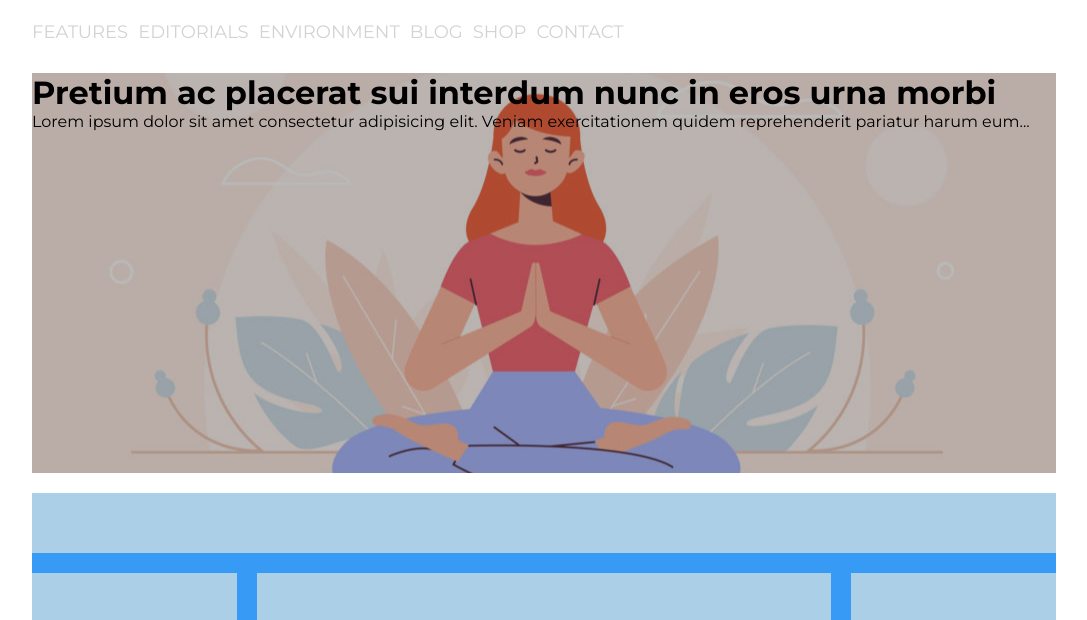
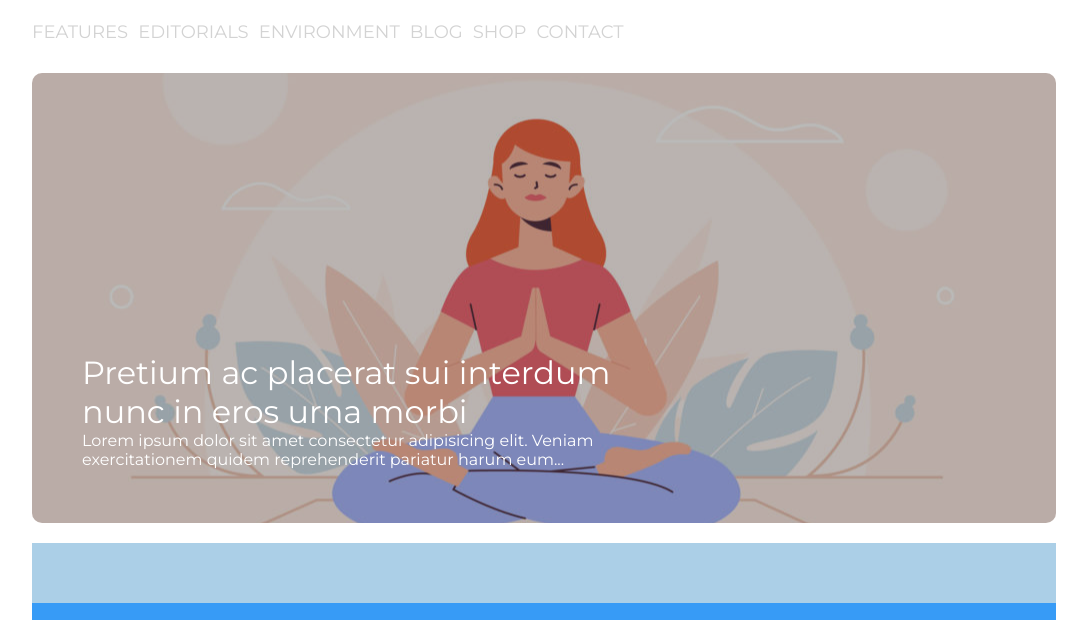
Before and after one commit to GiandoSaba/htmlcss-wp, a plain HTML site: page index.html in a window 1280 px wide. Shown: the part 103-723 px from the top of the page, without its empty margins (96-1183 px from the left). Drawn offline with Linux system fonts and the light colour scheme.

Commit message:
finish_jumbo

```diff
--- a/css/style.css
+++ b/css/style.css
@@ -48,7 +48,8 @@ header img {
     background-image: url(../img/banner.jpg);
     background-size: cover;
     background-position: center;
-    height: 400px;
+    border-radius: 10px;
+    height: 450px;
     width: 100%;
     margin: 20px 0;
 }
@@ -56,7 +57,20 @@ header img {
 .background {
     width: 100%;
     height: 100%;
+    border-radius: 10px;
     background-color: rgba(29, 29, 29, 0.3);
+}
+
+.jumbo-content {
+    color: white;
+    width: 70%;
+    padding: 280px 50px 60px;
+    height: 100%;
+}
+
+.jumbo-content h2 {
+    font-weight: normal;
+    font-size: 2em;
 }
 
 /* main */
--- a/index.html
+++ b/index.html
@@ -26,7 +26,7 @@
         <div class="jumbo">
             <div class="background">
                 <div class="jumbo-content">
-                    <h1>Pretium ac placerat sui interdum nunc in eros urna morbi</h1>
+                    <h2>Pretium ac placerat sui interdum nunc in eros urna morbi</h2>
                     <p>Lorem ipsum dolor sit amet consectetur adipisicing elit. Veniam exercitationem quidem reprehenderit pariatur harum eum...</p>
                 </div>
             </div>
```
